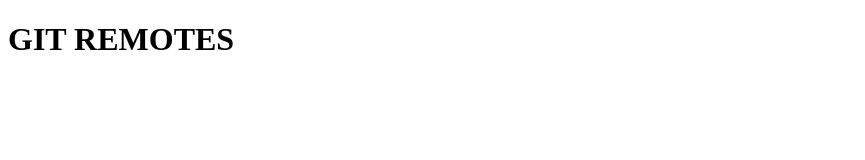
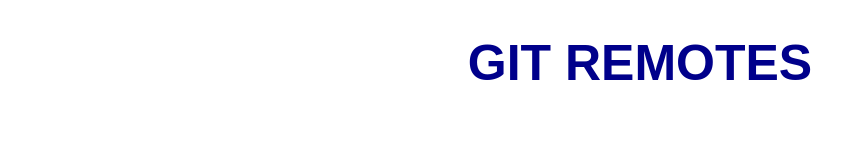
Before and after one commit to giovabrussi/esGit_3, a plain HTML site: page index.html in a window 1280 px wide. Shown: the whole page, without its empty margins (0-865 px from the left). Drawn offline with Linux system fonts and the light colour scheme.

Commit message:
add style.css

```diff
--- a/index.html
+++ b/index.html
@@ -4,6 +4,7 @@
     <meta charset="UTF-8">
     <meta http-equiv="X-UA-Compatible" content="IE=edge">
     <meta name="viewport" content="width=device-width, initial-scale=1.0">
+    <link rel="stylesheet" href="./style.css">
     <title>Document</title>
 </head>
 <body>
--- /dev/null
+++ b/style.css
@@ -0,0 +1,6 @@
+h1{
+    text-align: center;
+    font-family: Arial, Helvetica, sans-serif;
+    font-size: 50px;
+    color: darkblue;
+}
```
